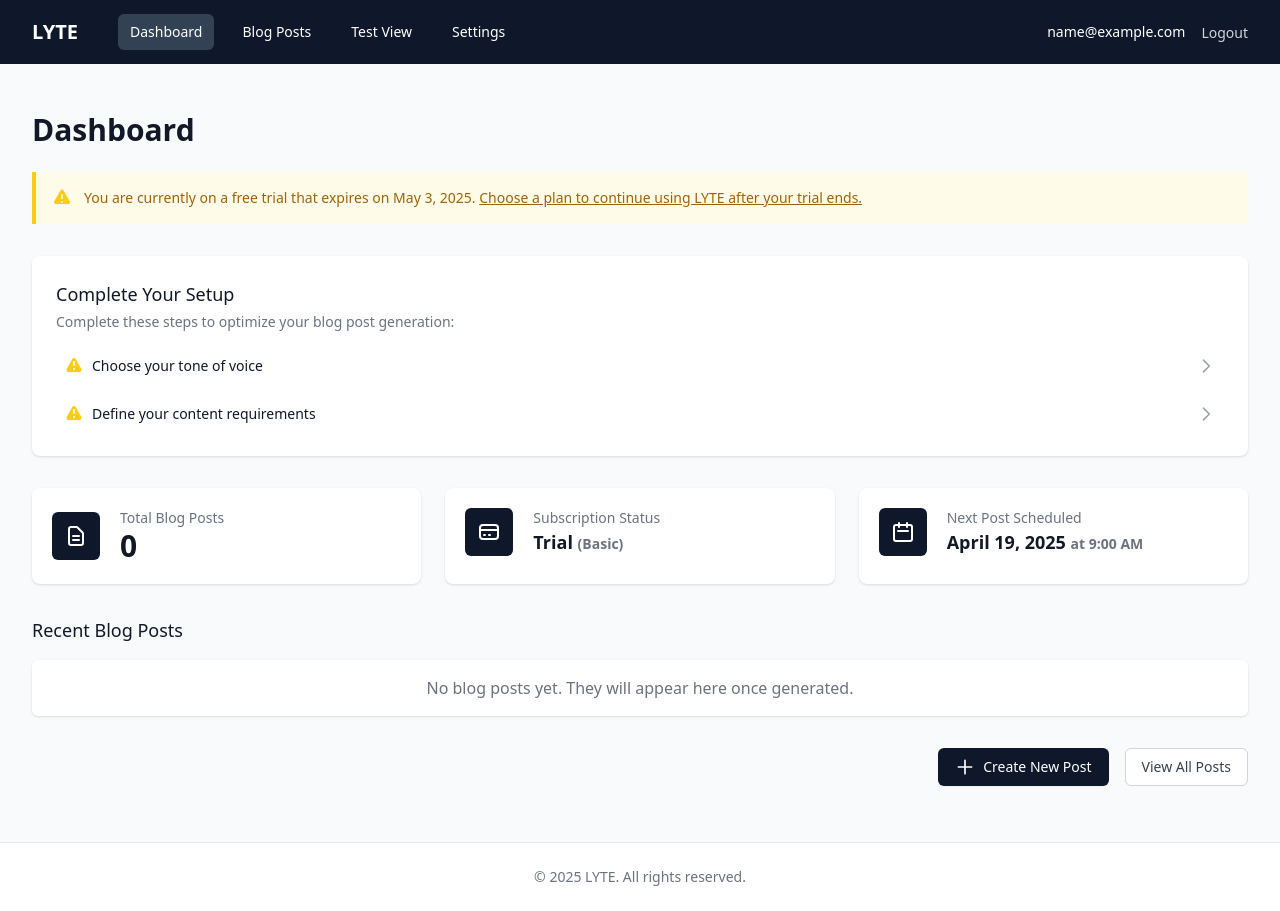
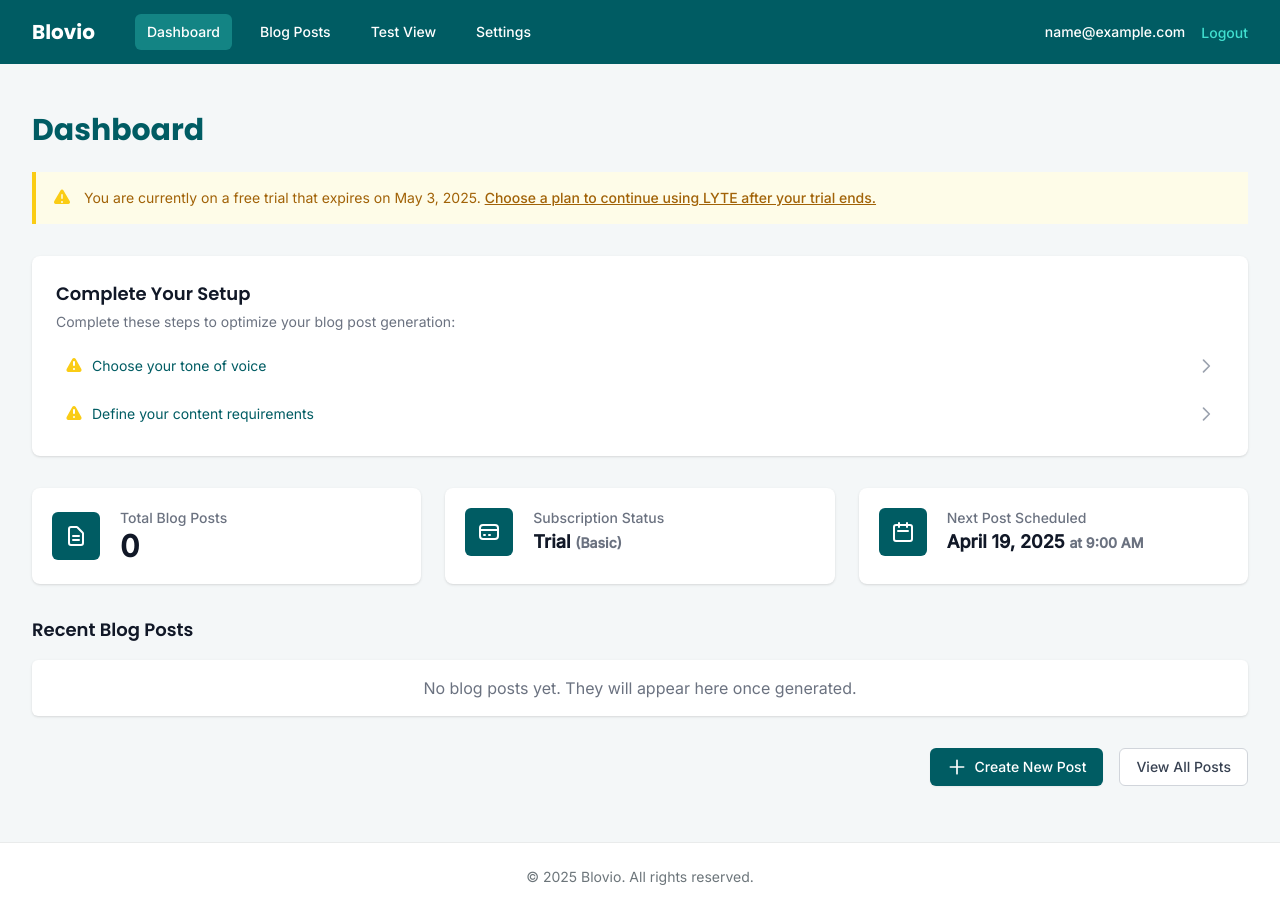
Before and after one commit to LYTE-studios/django-framer-api, a Django app: page / in a window 1280 px wide. Run offline with Django 5.2, Linux system fonts and the light colour scheme; the visitor is signed in with stand-in values (Sample User, id 1); data comes from the database, SQL or seed files in the repository; data that the repository does not hold is empty; some libraries are stand-ins or nearby versions.

Commit message:
branding

```diff
--- a/api/api/settings.py
+++ b/api/api/settings.py
@@ -135,6 +135,9 @@ USE_TZ = True
 # Static files and media configuration
 STATIC_ROOT = os.path.join(BASE_DIR, "staticfiles")
 STATIC_URL = '/static/'
+STATICFILES_DIRS = [
+    os.path.join(BASE_DIR, "static"),
+]
 MEDIA_ROOT = os.path.join(BASE_DIR, 'media')
 MEDIA_URL = '/media/'
 
--- a/api/blogs/templates/client/base.html
+++ b/api/blogs/templates/client/base.html
@@ -1,38 +1,55 @@
+{% load static %}
 <!DOCTYPE html>
 <html lang="en">
 <head>
     <meta charset="UTF-8">
     <meta name="viewport" content="width=device-width, initial-scale=1.0">
-    <title>{% block title %}LYTE Blog Manager{% endblock %}</title>
+    <title>{% block title %}Blovio Blog Manager{% endblock %}</title>
+    <link rel="icon" type="image/svg+xml" href="{% static 'images/blovio-icon.svg' %}">
+    <link href="https://fonts.googleapis.com/css2?family=Poppins:wght@600;700&family=Inter:wght@400;500&display=swap" rel="stylesheet">
     <script src="https://cdn.tailwindcss.com"></script>
     <script>
         tailwind.config = {
             theme: {
                 extend: {
                     colors: {
-                        primary: '#0f172a',
-                        secondary: '#334155',
+                        primary: '#005C63',
+                        accent: '#40E0D0',
+                        slate: '#2E3A41',
+                        offwhite: '#F4F7F8'
+                    },
+                    fontFamily: {
+                        'poppins': ['Poppins', 'sans-serif'],
+                        'inter': ['Inter', 'sans-serif']
                     }
                 }
             }
         }
     </script>
+    <style>
+        body {
+            font-family: 'Inter', sans-serif;
+        }
+        h1, h2, h3, h4, h5, h6 {
+            font-family: 'Poppins', sans-serif;
+        }
+    </style>
 </head>
-<body class="bg-gray-50">
+<body class="bg-offwhite text-slate">
     <!-- Navigation -->
     <nav class="bg-primary text-white">
         <div class="max-w-7xl mx-auto px-4 sm:px-6 lg:px-8">
             <div class="flex items-center justify-between h-16">
                 <div class="flex items-center">
                     <div class="flex-shrink-0">
-                        <span class="text-xl font-bold">LYTE</span>
+                        <span class="text-xl font-bold font-poppins">Blovio</span>
                     </div>
                     <div class="hidden md:block">
                         <div class="ml-10 flex items-baseline space-x-4">
-                            <a href="{% url 'client:dashboard' %}" class="px-3 py-2 rounded-md text-sm font-medium {% if request.resolver_match.url_name == 'dashboard' %}bg-secondary{% endif %}">Dashboard</a>
-                            <a href="{% url 'client:posts' %}" class="px-3 py-2 rounded-md text-sm font-medium {% if request.resolver_match.url_name == 'posts' %}bg-secondary{% endif %}">Blog Posts</a>
-                            <a href="{% url 'client:test' %}" class="px-3 py-2 rounded-md text-sm font-medium {% if request.resolver_match.url_name == 'test' %}bg-secondary{% endif %}">Test View</a>
-                            <a href="{% url 'client:settings' %}" class="px-3 py-2 rounded-md text-sm font-medium {% if request.resolver_match.url_name == 'settings' %}bg-secondary{% endif %}">Settings</a>
+                            <a href="{% url 'client:dashboard' %}" class="px-3 py-2 rounded-md text-sm font-medium hover:bg-accent/20 {% if request.resolver_match.url_name == 'dashboard' %}bg-accent/30{% endif %}">Dashboard</a>
+                            <a href="{% url 'client:posts' %}" class="px-3 py-2 rounded-md text-sm font-medium hover:bg-accent/20 {% if request.resolver_match.url_name == 'posts' %}bg-accent/30{% endif %}">Blog Posts</a>
+                            <a href="{% url 'client:test' %}" class="px-3 py-2 rounded-md text-sm font-medium hover:bg-accent/20 {% if request.resolver_match.url_name == 'test' %}bg-accent/30{% endif %}">Test View</a>
+                            <a href="{% url 'client:settings' %}" class="px-3 py-2 rounded-md text-sm font-medium hover:bg-accent/20 {% if request.resolver_match.url_name == 'settings' %}bg-accent/30{% endif %}">Settings</a>
                         </div>
                     </div>
                 </div>
@@ -41,7 +58,7 @@
                         <a href="{% url 'client:profile' %}" class="text-sm font-medium">{{ request.user.email }}</a>
                         <form method="post" action="{% url 'client:logout' %}" class="ml-4">
                             {% csrf_token %}
-                            <button type="submit" class="text-sm font-medium text-gray-300 hover:text-white">Logout</button>
+                            <button type="submit" class="text-sm font-medium text-accent hover:text-white transition-colors">Logout</button>
                         </form>
                     </div>
                 </div>
@@ -53,7 +70,7 @@
     <main class="max-w-7xl mx-auto py-6 sm:px-6 lg:px-8">
         <!-- Page Header -->
         <div class="px-4 py-6 sm:px-0">
-            <h1 class="text-3xl font-bold text-gray-900">
+            <h1 class="text-3xl font-bold text-primary font-poppins">
                 {% block header %}{% endblock %}
             </h1>
         </div>
@@ -62,7 +79,7 @@
         {% if messages %}
         <div class="px-4 sm:px-0">
             {% for message in messages %}
-            <div class="rounded-md p-4 mb-4 {% if message.tags == 'error' %}bg-red-50 text-red-700{% else %}bg-green-50 text-green-700{% endif %}">
+            <div class="rounded-md p-4 mb-4 {% if message.tags == 'error' %}bg-red-50 text-red-700{% else %}bg-accent/10 text-primary{% endif %}">
                 {{ message }}
             </div>
             {% endfor %}
@@ -76,10 +93,10 @@
     </main>
 
     <!-- Footer -->
-    <footer class="bg-white border-t border-gray-200 mt-8">
+    <footer class="bg-white border-t border-slate/10 mt-8">
         <div class="max-w-7xl mx-auto py-6 px-4 sm:px-6 lg:px-8">
-            <div class="text-center text-sm text-gray-500">
-                &copy; {% now "Y" %} LYTE. All rights reserved.
+            <div class="text-center text-sm text-slate/70">
+                &copy; {% now "Y" %} Blovio. All rights reserved.
             </div>
         </div>
     </footer>
```
Also changed, not shown: api/blogs/templates/client/auth_base.html (+31 -2 lines), api/blogs/templates/client/login.html (+22 -14 lines), api/static/images/blovio-icon.svg (added), api/static/images/blovio-logo.svg (added).
